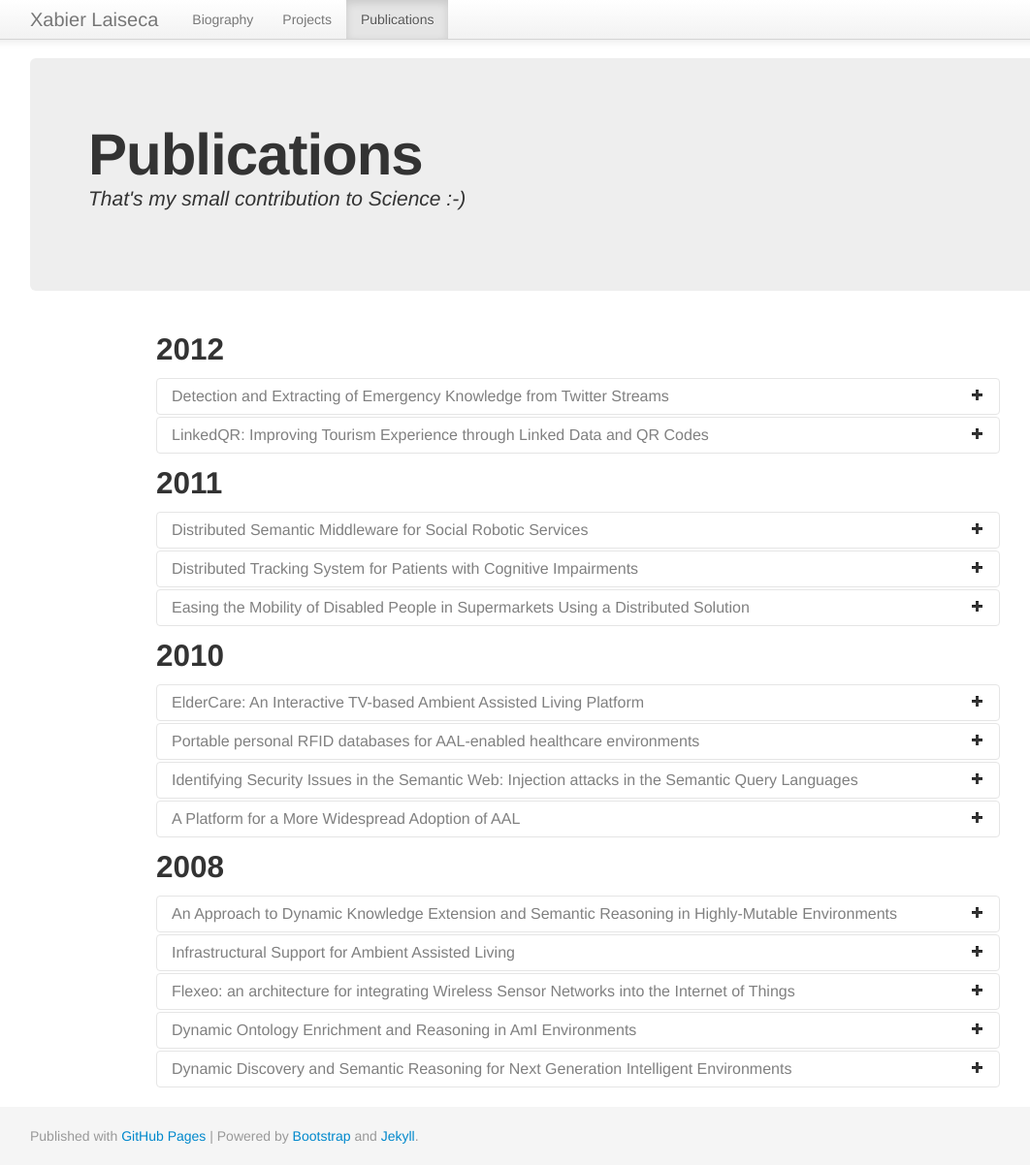
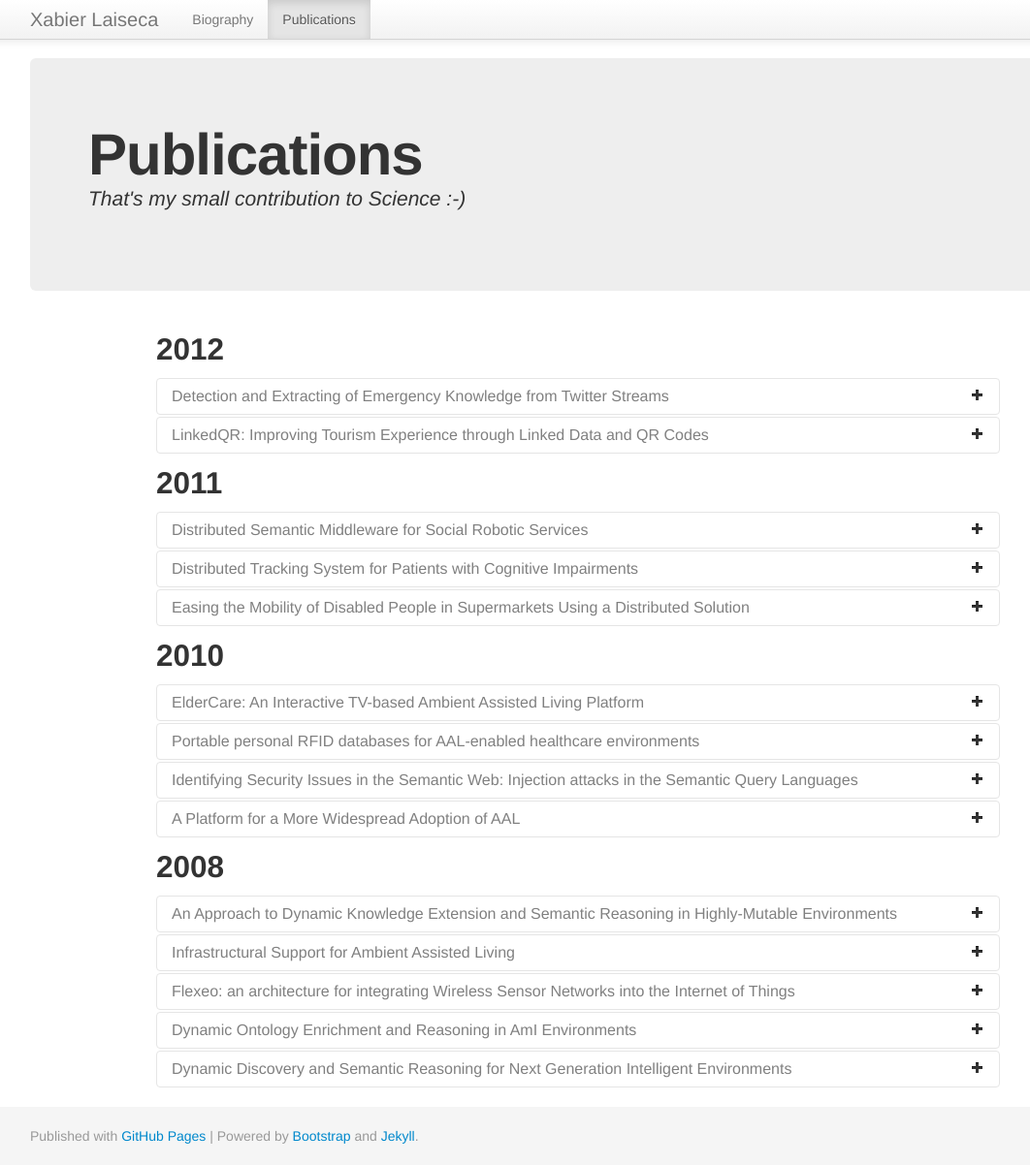
Before and after one commit to xabierlaiseca/xabierlaiseca.github.io, a Jekyll site: the page built from publications.html, in a window 1280 px wide and 1202 px high. Shown: the whole window at 97% size, without its empty margins (24-1086 px from the left). Built offline with Jekyll 4.4.1, drawn with Linux system fonts in a browser that asks for light colours.

```diff
--- a/_layouts/default.html
+++ b/_layouts/default.html
@@ -27,7 +27,7 @@
 						<a class="brand" href="/">Xabier Laiseca</a>
 						<ul class="nav">
 							<li {% if page.header_title == "Biography" %} class="active" {% endif %} ><a href="/">Biography</a></li>
-							<li {% if page.header_title == "Projects" %} class="active" {% endif %} ><a href="#">Projects</a></li>
+							<!-- <li {% if page.header_title == "Projects" %} class="active" {% endif %} ><a href="#">Projects</a></li> -->
 							<li {% if page.header_title == "Publications" %} class="active" {% endif %} ><a href="/publications.html">Publications</a></li>
 						</ul>
 					</div>
@@ -47,10 +47,10 @@
 
 		<div id="footer">
 			<div class="container">
-				<p class="muted credit">
+				<div class="muted credit">
 					Published with <a href="http://pages.github.com">GitHub Pages</a> | Powered by <a href="http://twitter.github.io/bootstrap/" >Bootstrap</a>
 					and <a href="http://jekyllrb.com/">Jekyll</a>.
-				</p>
+				</div>
 			</div>
 		</div>
 
--- a/assets/css/main.css
+++ b/assets/css/main.css
@@ -25,17 +25,28 @@ body {
   background-color: #f5f5f5;
 }
 
+#text-content {
+	display: inline-block;
+}
+
 #text-content p {
 	font-size: large;
 	color: grey;
 }
 
-#publications .accordion-heading {
+#find-me {
+	font-size: medium;
+	color: grey;
+	text-align: center;
+	padding-top: 5%;
+}
+
+.accordion-heading {
 	font-size: medium;
 	color: grey;
 }
 
-#publications .accordion-toggle i {
+.accordion-toggle i {
 	float: right;
 }
 
--- a/publications.html
+++ b/publications.html
@@ -6,7 +6,6 @@ header_explanation: That's my small contribution to Science :-)
 ---
 
 <section>
-	<div>
 	<div id="publications" class="accordion">
 		{% for post in site.posts %}
 			{% if post.category == 'publications' %}
@@ -33,7 +32,6 @@ header_explanation: That's my small contribution to Science :-)
 			{% endif %}
 		{% endfor %}
 	</div>
-	</div>
 </section>
 
 <script type="text/javascript">
```
Also changed, not shown: index.html (+11 -0 lines), images/blacktocat-32.png (added), images/twitter.jpg (added).
